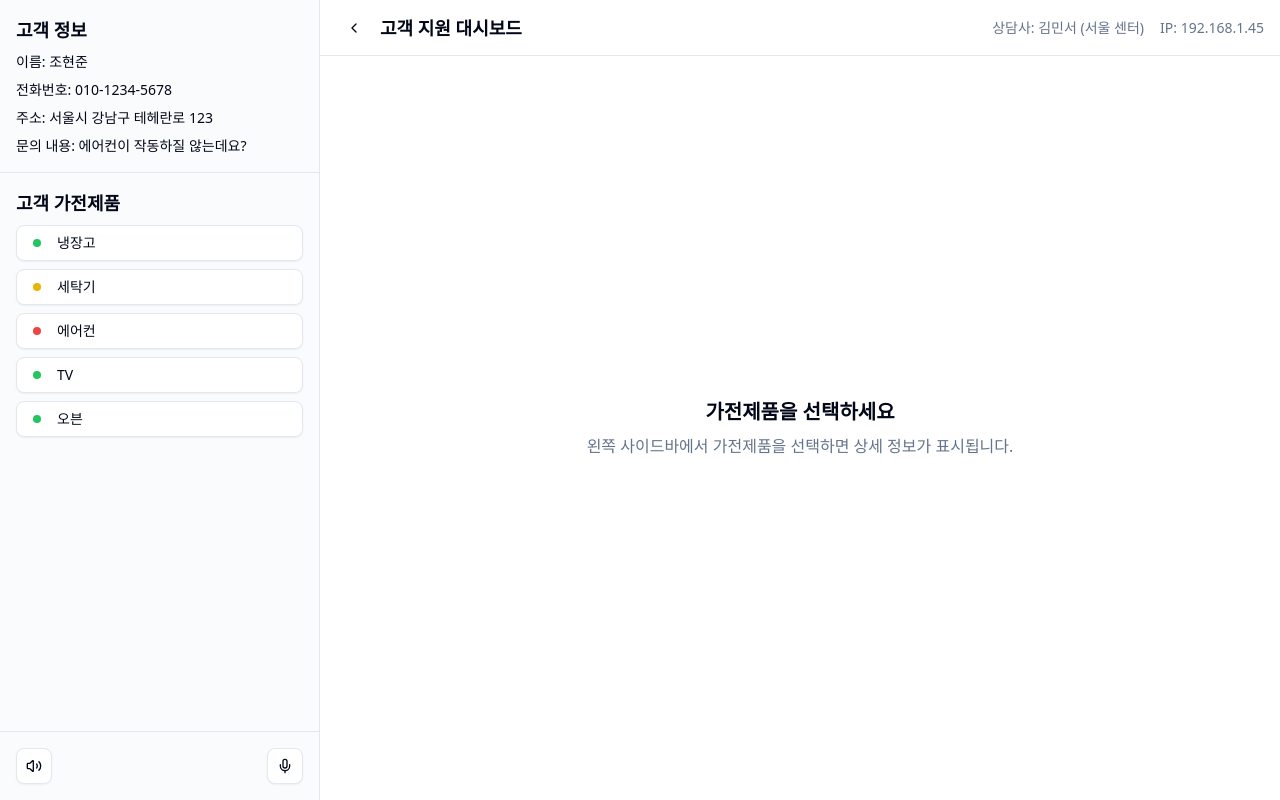
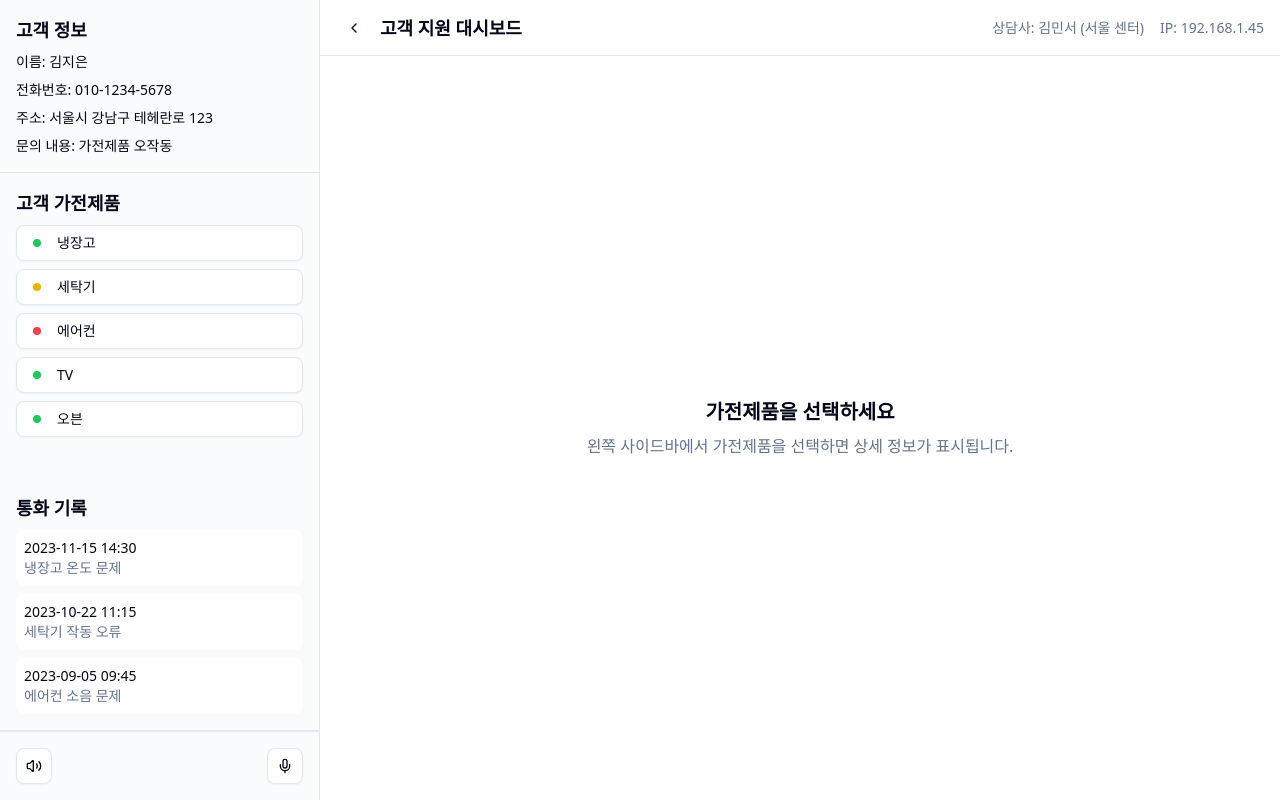
Before and after one commit to Triangle-123/In4sight, a React (Vite) app in the folder frontend/: page / in a window 1280 px wide. Built offline with nearby package versions, Linux system fonts and the light colour scheme.

Commit message:
feat: 과거 통화 이력 리스트 추가

```diff
--- a/frontend/src/components/Sidebar.tsx
+++ b/frontend/src/components/Sidebar.tsx
@@ -13,6 +13,7 @@ interface SidebarProps {
   volumeEnabled: boolean
   setVolumeEnabled: (enabled: boolean) => void
   appliances: ApplianceType[]
+  callHistory: { date: string; time: string; topic: string }[]
 }
 
 export function Sidebar({
@@ -24,6 +25,7 @@ export function Sidebar({
   volumeEnabled,
   setVolumeEnabled,
   appliances,
+  callHistory,
 }: SidebarProps) {
   return (
     <div
@@ -34,7 +36,7 @@ export function Sidebar({
         <h2 className="font-semibold text-lg mb-2">고객 정보</h2>
         <div className="space-y-2 text-sm">
           <p>
-            <span className="font-medium">이름:</span> 조현준
+            <span className="font-medium">이름:</span> 김지은
           </p>
           <p>
             <span className="font-medium">전화번호:</span> 010-1234-5678
@@ -43,7 +45,7 @@ export function Sidebar({
             <span className="font-medium">주소:</span> 서울시 강남구 테헤란로 123
           </p>
           <p>
-            <span className="font-medium">문의 내용:</span> 에어컨이 작동하질 않는데요?
+            <span className="font-medium">문의 내용:</span> 가전제품 오작동
           </p>
         </div>
       </div>
@@ -73,6 +75,20 @@ export function Sidebar({
         </div>
       </div>
 
+      <div className="p-4 border-b">
+        <h2 className="font-semibold text-lg mb-2">통화 기록</h2>
+        <div className="space-y-2 text-sm">
+          {callHistory.map((call, index) => (
+            <div key={index} className="p-2 bg-background rounded-md">
+              <p className="font-medium">
+                {call.date} {call.time}
+              </p>
+              <p className="text-muted-foreground">{call.topic}</p>
+            </div>
+          ))}
+        </div>
+      </div>
+
       <div className="p-4 border-t flex justify-between">
         <Button variant="outline" size="icon" onClick={() => setVolumeEnabled(!volumeEnabled)}>
           {volumeEnabled ? <Volume2 className="h-4 w-4" /> : <VolumeX className="h-4 w-4" />}
--- a/frontend/src/pages/Dashboard.tsx
+++ b/frontend/src/pages/Dashboard.tsx
@@ -1,6 +1,6 @@
 import { Header } from '@/components/Header'
 import { Sidebar } from '@/components/Sidebar'
-import { appliances, getApplianceData } from '@/lib/applianceService'
+import { appliances, callHistory, getApplianceData } from '@/lib/applianceService'
 import { useState } from 'react'
 
 export default function Dashboard() {
@@ -23,6 +23,7 @@ export default function Dashboard() {
         volumeEnabled={volumeEnabled}
         setVolumeEnabled={setVolumeEnabled}
         appliances={appliances}
+        callHistory={callHistory}
       />
       {/* Main Content */}
       <div className="flex-1 flex flex-col h-full overflow-hidden">
```
